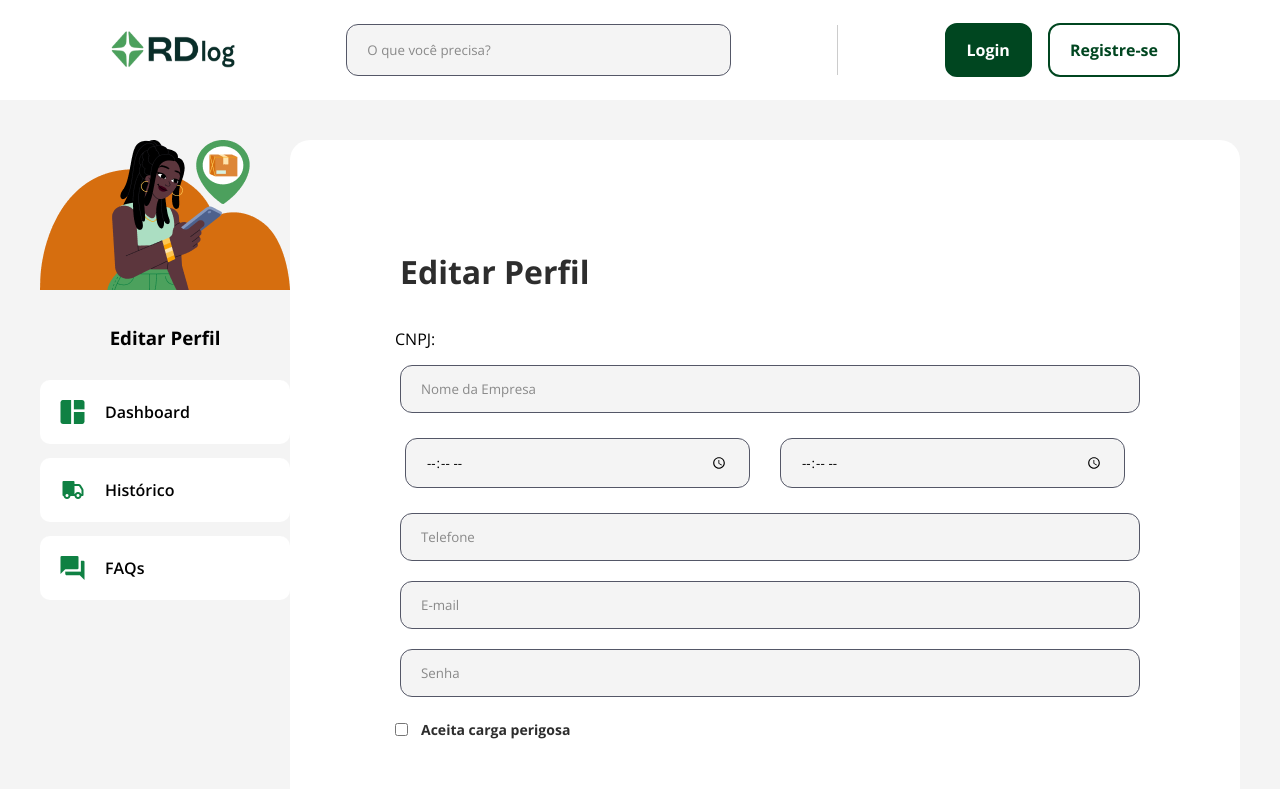
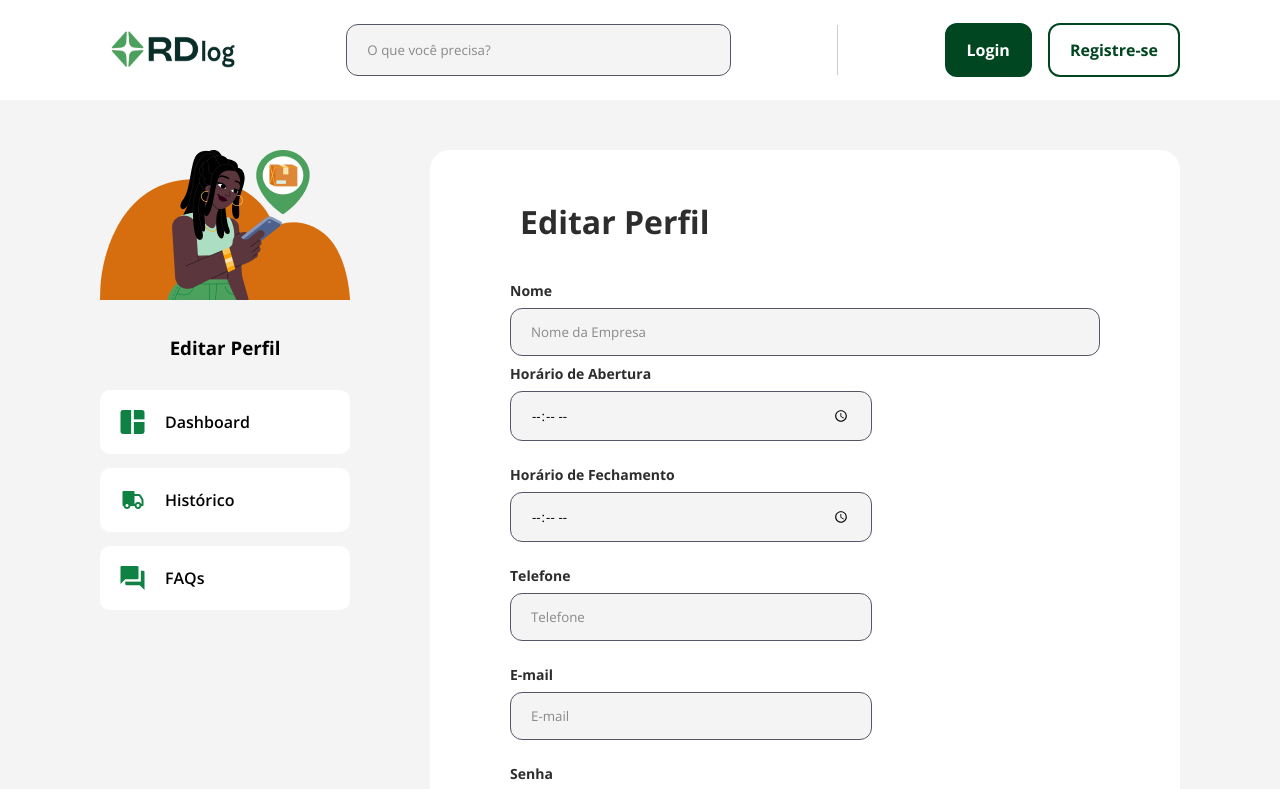
Before and after one commit to pmagalhaes2/rd-log-frontend, a React (Create React App) app: page /edit-profile in a window 1280 px wide. Shown: the top 789 px of the page. Built offline with nearby package versions, Linux system fonts and the light colour scheme; some icons are missing.

Commit message:
fix: implements update user integration

```diff
--- a/src/pages/UserProfileForm/UserProfileForm.jsx
+++ b/src/pages/UserProfileForm/UserProfileForm.jsx
@@ -5,9 +5,11 @@ import { Button } from "../../Components/Button";
 import { Input } from "../../Components/Input";
 import MenuComponent from "../../Components/Menu/Menu";
 import styles from "./UserProfileForm.module.scss";
+import { useUser } from "../../context/UserContext";
 
-function UserProfileForm({ onUpdate }) {
-  const userProfile = {id: 2,  name: "Empresa Teste", opening_hours: "08:00:00", closing_hours: "18:00:00", phone_number: "1234567890", email: "", password: "", accepts_dangerous_loads: false};
+function UserProfileForm() {
+  const { user } = useUser();
+
   const nameRef = useRef(null);
   const openingHoursRef = useRef(null);
   const closingHoursRef = useRef(null);
@@ -29,28 +31,20 @@ function UserProfileForm({ onUpdate }) {
   const handleSubmit = async (e) => {
     e.preventDefault();
 
-    // Verifica se userProfile está definido, POREM NÃO ESTOU USANDO NENHUM ID DE USUÁRIO
-    if (!userProfile) {
-      console.error("UserProfile não definido.");
-      return;
-    }
-
     const formData = {
       name: nameRef.current.value,
       opening_hours: openingHoursRef.current.value,
       closing_hours: closingHoursRef.current.value,
       phone_number: phoneNumberRef.current.value,
       email: emailRef.current.value,
+      accepts_dangerous_loads: acceptsDangerousLoadsRef.current.checked,
       password: passwordRef.current.value,
-      accepts_dangerous_loads: acceptsDangerousLoadsRef.current.checked,
     };
-
-    console.log("formData:", formData);
 
     try {
       setIsLoading(true);
       const response = await fetch(
-        `http://localhost:8080/logistic-companies/${userProfile.id}`,
+        `http://localhost:8080/logistic-companies/${user.id}`,
         {
           method: "PUT",
           headers: {
@@ -65,7 +59,6 @@ function UserProfileForm({ onUpdate }) {
       );
       if (response.ok) {
         setMessage("Perfil atualizado com sucesso!");
-        onUpdate(formData);
         navigate("/dashboard");
       } else {
         setMessage("Erro ao atualizar perfil. Por favor, tente novamente.");
@@ -79,7 +72,6 @@ function UserProfileForm({ onUpdate }) {
     setIsLoading(false);
   };
 
-
   return (
     <div className={styles.container}>
       <MenuComponent pageName={"Editar Perfil"} />
@@ -87,22 +79,66 @@ function UserProfileForm({ onUpdate }) {
         {message && <Message message={message} isError={error} />}
         <form onSubmit={handleSubmit}>
           <h1>Editar Perfil</h1>
-          <div>CNPJ: {userProfile ? userProfile.cnpj : ""}</div>
-          <Input name="name" onChange={() => console.log(nameRef.current.value)} placeholder="Nome da Empresa" defaultValue={userProfile ? userProfile.name : ""} ref={nameRef} />
-          <div className={styles.formRow}>
-            <Input type="time" name="opening_hours" defaultValue={userProfile ? userProfile.opening_hours : ""} ref={openingHoursRef} />
-            <Input type="time" name="closing_hours" defaultValue={userProfile ? userProfile.closing_hours : ""} ref={closingHoursRef} />
+          <Input
+            name="name"
+            placeholder="Nome da Empresa"
+            ref={nameRef}
+            label={"Nome"}
+          />
+          <div className={styles["form-row"]}>
+            <Input
+              type="time"
+              name="opening_hours"
+              ref={openingHoursRef}
+              label={"Horário de Abertura"}
+              freeSize={false}
+            />
+            <Input
+              type="time"
+              name="closing_hours"
+              ref={closingHoursRef}
+              label={"Horário de Fechamento"}
+              freeSize={false}
+            />
           </div>
-          <Input name="phone_number" placeholder="Telefone" defaultValue={userProfile ? userProfile.phone_number : ""} ref={phoneNumberRef} />
-          <Input type="email" name="email" placeholder="E-mail" defaultValue={userProfile ? userProfile.email : ""} ref={emailRef} />
-          <Input type="password" name="password" placeholder="Senha" defaultValue={userProfile ? userProfile.password : ""} ref={passwordRef} />
-          <div className={styles.formRow}>
+          <div className={styles["form-row"]}>
+            <Input
+              name="phone_number"
+              placeholder="Telefone"
+              ref={phoneNumberRef}
+              label={"Telefone"}
+              freeSize={false}
+            />
+            <Input
+              type="email"
+              name="email"
+              placeholder="E-mail"
+              ref={emailRef}
+              label={"E-mail"}
+              freeSize={false}
+            />
+          </div>
+          <Input
+            type="password"
+            name="password"
+            placeholder="Senha"
+            ref={passwordRef}
+            label={"Senha"}
+          />
             <label>
-              <input type="checkbox" name="accepts_dangerous_loads" defaultChecked={userProfile ? userProfile.accepts_dangerous_loads : false} ref={acceptsDangerousLoadsRef} />
+              <input
+                type="checkbox"
+                name="accepts_dangerous_loads"
+                ref={acceptsDangerousLoadsRef}
+              />
               Aceita carga perigosa
             </label>
-          </div>
-          <Button type="submit" disabled={isLoading} title={isLoading ? "Enviando..." : "Salvar Alterações"} customSize  />
+          <Button
+            type="submit"
+            disabled={isLoading}
+            title={isLoading ? "Enviando..." : "Salvar Alterações"}
+            customSize
+          />
         </form>
       </div>
     </div>
--- a/src/pages/UserProfileForm/UserProfileForm.module.scss
+++ b/src/pages/UserProfileForm/UserProfileForm.module.scss
@@ -1,8 +1,9 @@
 .container {
   display: flex;
+  gap: 5rem;
   justify-content: space-between;
-  align-items: flex-start;
-  padding: 40px;
+  padding: 3.125rem 6.25rem;
+  width: 100%;
 
   button {
     width: 50px;
@@ -10,12 +11,7 @@
   }
 }
 
-.menu {
-  width: 25%;
-}
-
 .userProfileFormContainer {
-  width: 80%;
   background-color: #fff;
   border-radius: 20px;
 
@@ -23,7 +19,9 @@
   form {
     display: flex;
     flex-direction: column;
-    margin: 100px;
+    flex-wrap: wrap;
+    padding: 2.5rem 5rem;
+    width: 100%;
 
     h1 {
       margin-bottom: 20px;
@@ -31,18 +29,14 @@
       padding: 10px;
     }
 
-    label {
-      margin-bottom: 20px;
-    }
-
-    input[type="checkbox"] {
-      margin-right: 5px;
-    }
-
-    div {
+    .form-row {
+      align-items: center;
       display: flex;
-      gap: 10px;
-      margin: 5px;
+      flex-wrap: wrap;
+      gap: 1rem;
+      justify-content: space-between;
+      margin-bottom: 1rem;
+      width: 100%;
     }
   }
 
```
